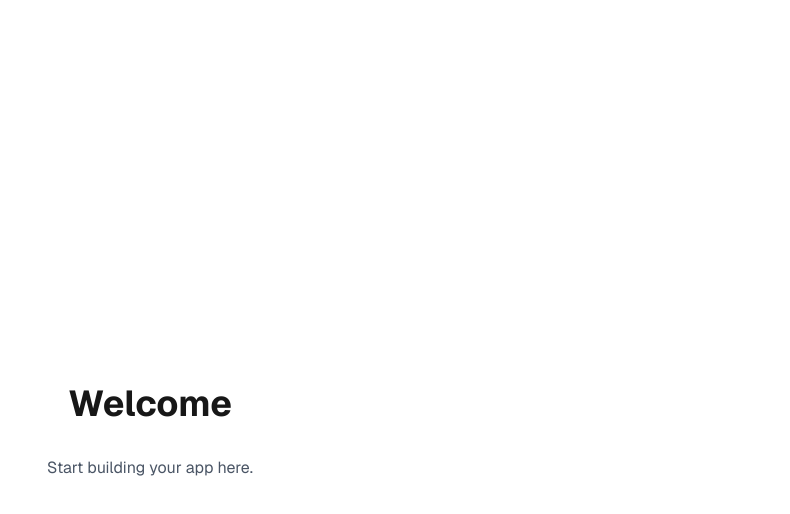
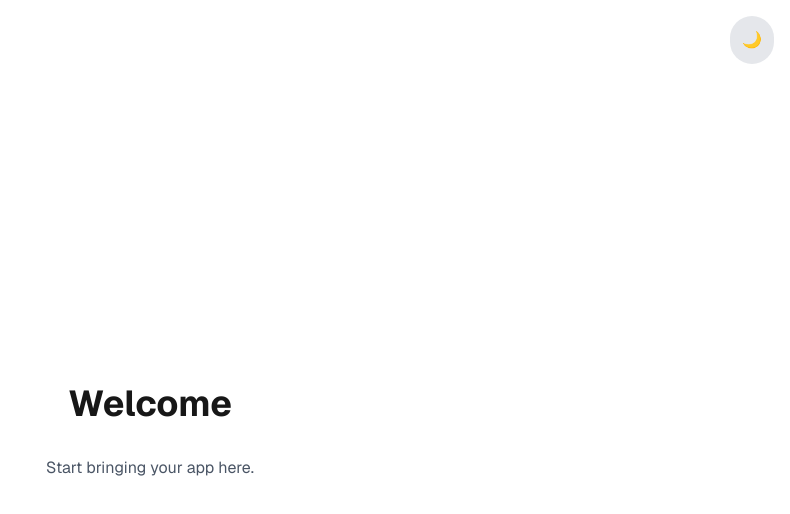
Before and after one commit to Jaylon03/typing-test, a Next.js app: page / in a window 1280 px wide. Shown: the top 514 px of the page, without its empty margins (490-1280 px from the left). Built offline with nearby package versions, Linux system fonts and the light colour scheme.

Commit message:
Theme Toggle added

```diff
--- /dev/null
+++ b/components/ThemeToggle.tsx
@@ -0,0 +1,45 @@
+'use client';
+
+import { useState, useEffect } from "react";
+
+export function ThemeToggle() {
+    const [isDark, setIsDark] = useState(false);
+
+    useEffect(() => {
+        const savedTheme = localStorage.getItem('theme');
+
+        if (savedTheme) {
+            // User has a saved preference
+            setIsDark(savedTheme === 'dark');
+            document.documentElement.setAttribute('data-theme', savedTheme);
+        } else {
+            // No saved preference - default to light (white background)
+            setIsDark(false);
+            document.documentElement.setAttribute('data-theme', 'light');
+        }
+    }, []);
+
+    const toggleTheme = () => {
+        console.log('button clicked')
+        console.log('current isDArk', isDark)
+
+        const newTheme = isDark ? 'light' : 'dark';
+        console.log('New theme will be:', newTheme)
+
+        setIsDark(!isDark);
+        document.documentElement.setAttribute('data-theme', newTheme);
+        localStorage.setItem('theme', newTheme);
+
+        console.log('theme set to:', newTheme)
+    };
+
+    return (
+        <button
+            onClick={toggleTheme}
+            className="fixed top-4 right-4 p-3 rounded-full bg-gray-200 dark:bg-gray-800 hover:bg-gray-300 dark:hover:bg-gray-700 transition-colors duration-200"
+            aria-label="Toggle theme"
+        >
+            {isDark ? '☀️' : '🌙'}
+        </button>
+    );
+}
--- a/src/app/globals.css
+++ b/src/app/globals.css
@@ -1,26 +1,31 @@
 @import "tailwindcss";
+
+:root {
+  --font-sans: 'Geist Sans', sans-serif;
+  --font-mono: 'Geist Mono', monospace;
+}
+
+/* Default/Light theme (white background) */
 :root {
   --background: #ffffff;
   --foreground: #171717;
 }
 
-:root {
-  --color-background: #fff;
-  --color-foreground: #000;
-  --font-sans: 'Geist Sans', sans-serif;
-  --font-mono: 'Geist Mono', monospace;
+/* Dark theme (when button is clicked) */
+:root[data-theme="dark"] {
+  --background: #0a0a0a;
+  --foreground: #ededed;
 }
 
-
-@media (prefers-color-scheme: dark) {
-  :root {
-    --background: #0a0a0a;
-    --foreground: #ededed;
-  }
+/* Explicit light theme (optional, but good for clarity) */
+:root[data-theme="light"] {
+  --background: #ffffff;
+  --foreground: #171717;
 }
 
 body {
   background: var(--background);
   color: var(--foreground);
-  font-family: Arial, Helvetica, sans-serif;
+  font-family: var(--font-sans);
+  transition: background-color 0.3s ease, color 0.3s ease;
 }
--- a/src/app/page.tsx
+++ b/src/app/page.tsx
@@ -1,12 +1,14 @@
-import Image from "next/image";
+'use client'
+import { ThemeToggle } from "../../components/ThemeToggle";
+import React from "react";
 
 export default function Home() {
   return (
     <div className="min-h-screen p-8 font-[family-name:var(--font-geist-sans)]">
+      <ThemeToggle/>
       <main className="flex flex-col items-center justify-center min-h-screen">
-        {/* Your content goes here */}
         <h1 className="text-4xl font-bold mb-8">Welcome</h1>
-        <p className="text-gray-600">Start building your app here.</p>
+        <p className="text-gray-600">Start bringing your app here.</p>
       </main>
     </div>
   );
```
